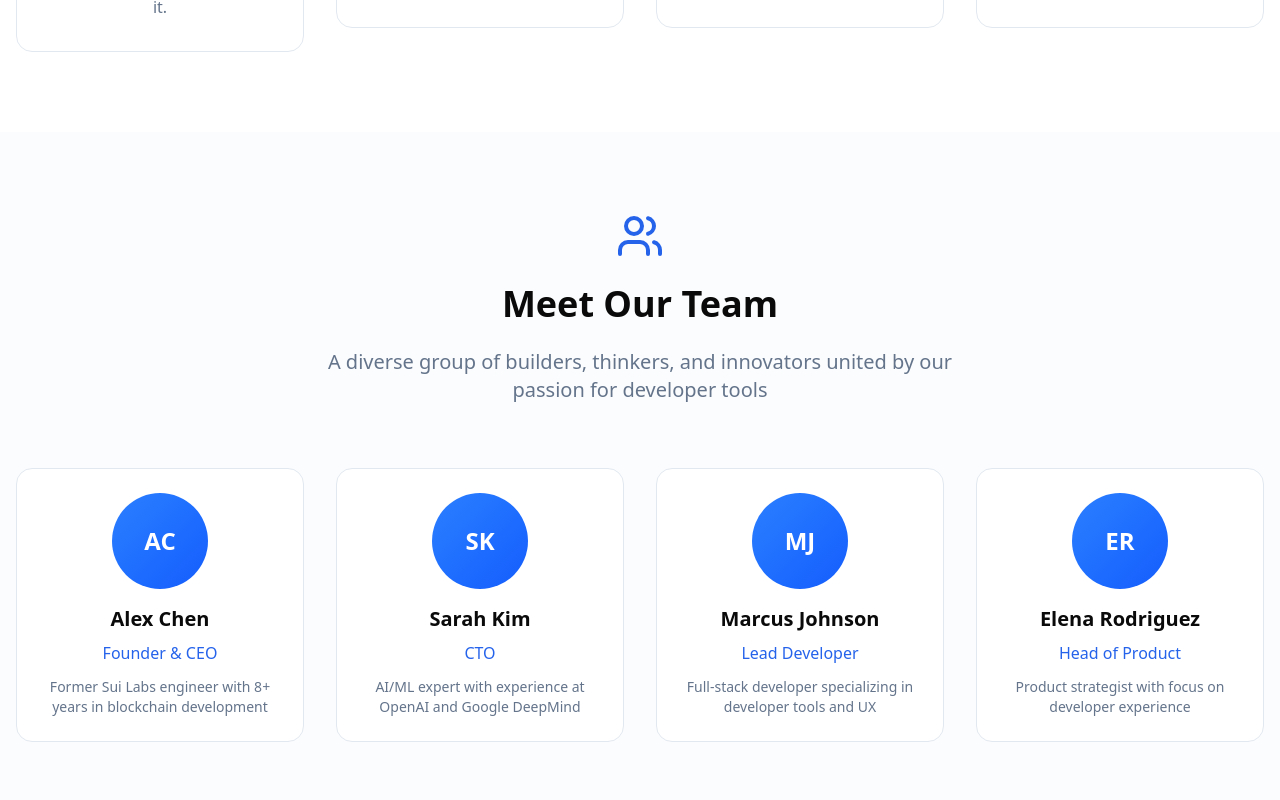
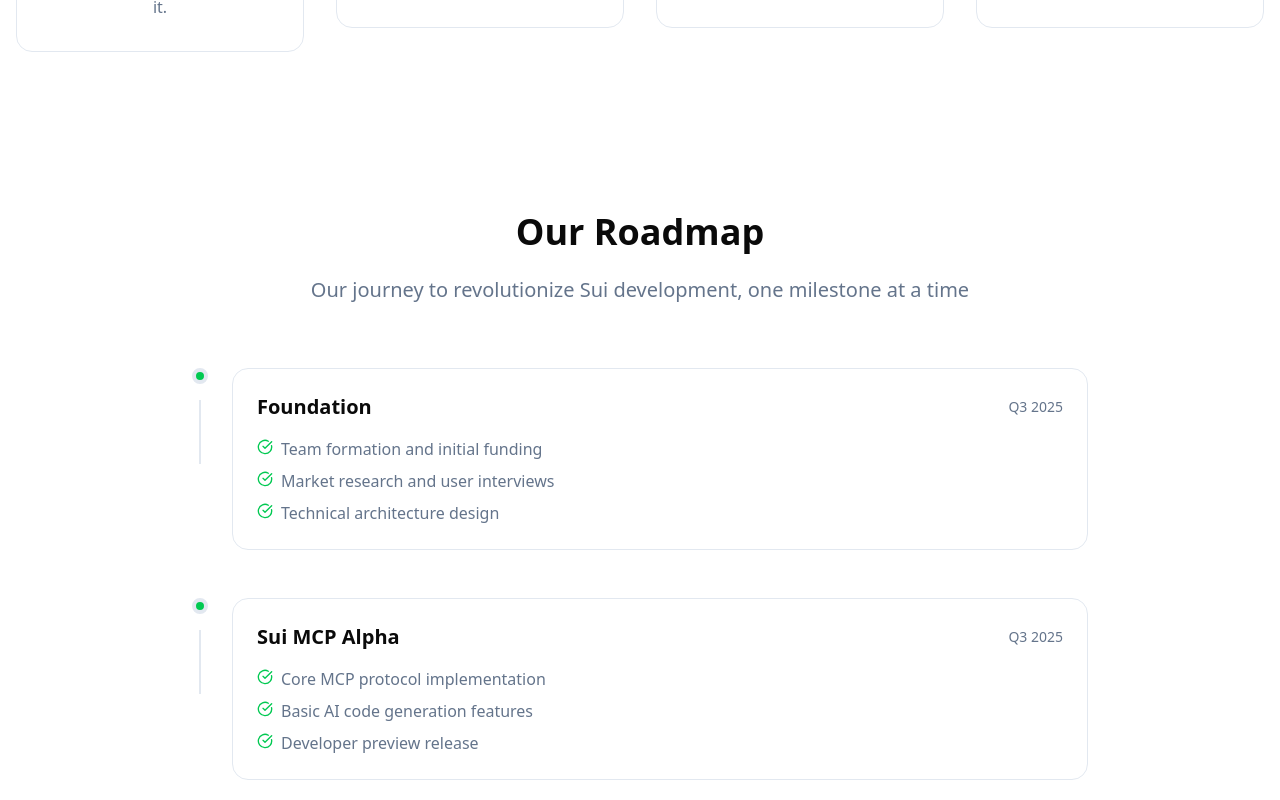
Before and after one commit to Motion-Labs-Sui/web, a Next.js app: page /about in a window 1280 px wide. Shown: the part 1440-2240 px from the top of the page. Built offline with nearby package versions, Linux system fonts and the light colour scheme.

Commit message:
fix: about page

```diff
--- a/src/app/about/page.tsx
+++ b/src/app/about/page.tsx
@@ -17,36 +17,36 @@ import Footer from '@/components/Footer';
 import PhysicsBackground from '@/components/PhysicsBackground';
 
 export default function AboutPage() {
-  const teamMembers = [
-    {
-      name: "Alex Chen",
-      role: "Founder & CEO",
-      bio: "Former Sui Labs engineer with 8+ years in blockchain development",
-      image: "/images/team/alex.jpg",
-      social: { twitter: "#", github: "#", linkedin: "#" }
-    },
-    {
-      name: "Sarah Kim",
-      role: "CTO",
-      bio: "AI/ML expert with experience at OpenAI and Google DeepMind",
-      image: "/images/team/sarah.jpg",
-      social: { twitter: "#", github: "#", linkedin: "#" }
-    },
-    {
-      name: "Marcus Johnson",
-      role: "Lead Developer",
-      bio: "Full-stack developer specializing in developer tools and UX",
-      image: "/images/team/marcus.jpg",
-      social: { twitter: "#", github: "#", linkedin: "#" }
-    },
-    {
-      name: "Elena Rodriguez",
-      role: "Head of Product",
-      bio: "Product strategist with focus on developer experience",
-      image: "/images/team/elena.jpg",
-      social: { twitter: "#", github: "#", linkedin: "#" }
-    }
-  ];
+  // const teamMembers = [
+  //   {
+  //     name: "Alex Chen",
+  //     role: "Founder & CEO",
+  //     bio: "Former Sui Labs engineer with 8+ years in blockchain development",
+  //     image: "/images/team/alex.jpg",
+  //     social: { twitter: "#", github: "#", linkedin: "#" }
+  //   },
+  //   {
+  //     name: "Sarah Kim",
+  //     role: "CTO",
+  //     bio: "AI/ML expert with experience at OpenAI and Google DeepMind",
+  //     image: "/images/team/sarah.jpg",
+  //     social: { twitter: "#", github: "#", linkedin: "#" }
+  //   },
+  //   {
+  //     name: "Marcus Johnson",
+  //     role: "Lead Developer",
+  //     bio: "Full-stack developer specializing in developer tools and UX",
+  //     image: "/images/team/marcus.jpg",
+  //     social: { twitter: "#", github: "#", linkedin: "#" }
+  //   },
+  //   {
+  //     name: "Elena Rodriguez",
+  //     role: "Head of Product",
+  //     bio: "Product strategist with focus on developer experience",
+  //     image: "/images/team/elena.jpg",
+  //     social: { twitter: "#", github: "#", linkedin: "#" }
+  //   }
+  // ];
 
   const milestones = [
     {
@@ -247,7 +247,7 @@ export default function AboutPage() {
       </section>
 
       {/* Team */}
-      <section className="py-20 bg-secondary/30 relative z-10">
+      {/* <section className="py-20 bg-secondary/30 relative z-10">
         <div className="container mx-auto px-4">
           <motion.div
             initial={{ opacity: 0, y: 20 }}
@@ -287,7 +287,7 @@ export default function AboutPage() {
             ))}
           </div>
         </div>
-      </section>
+      </section> */}
 
       {/* Roadmap */}
       <section id="roadmap" className="py-20 relative z-10">
```
